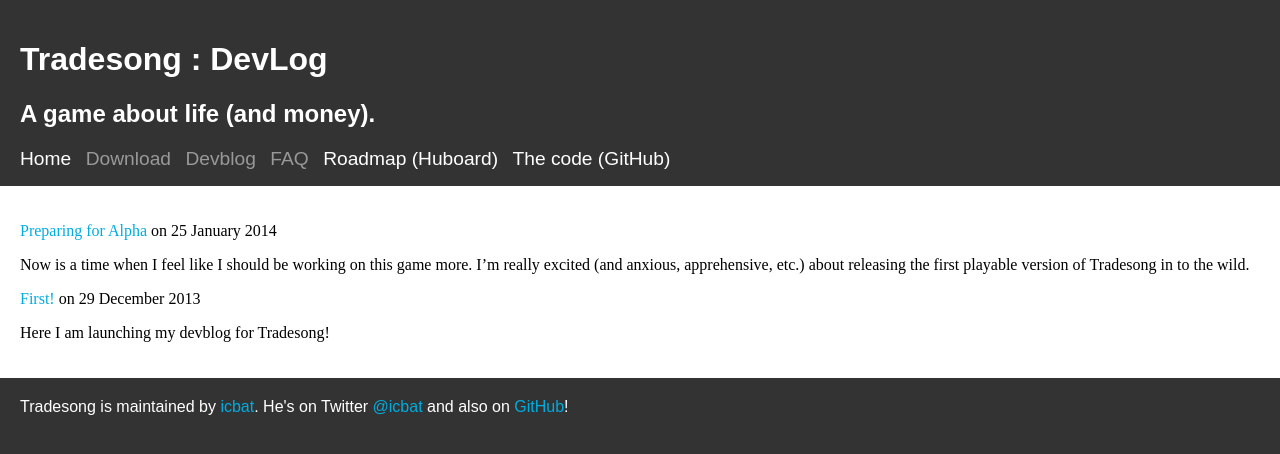
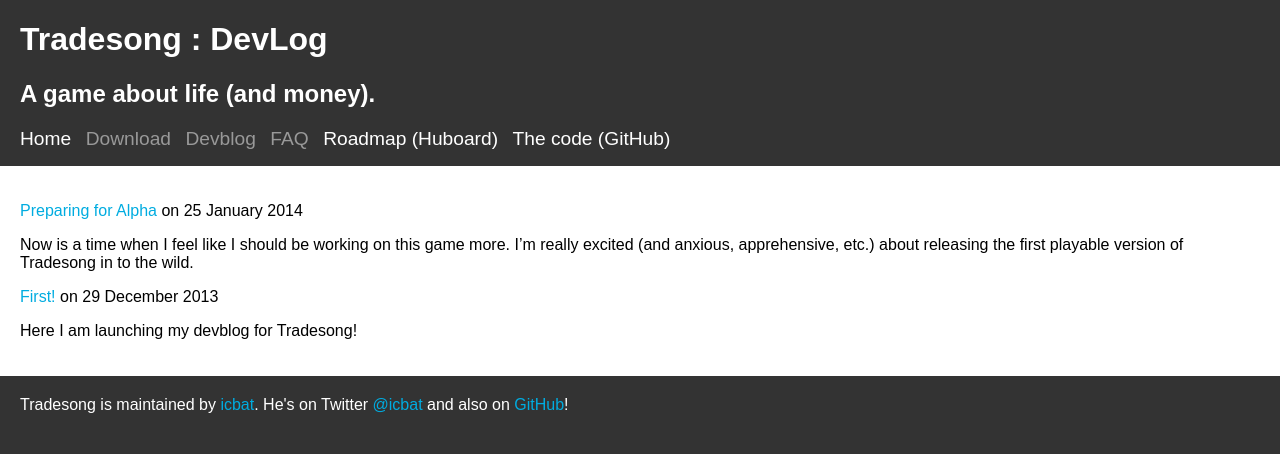
Before and after one commit to icbat/tradesong, a Jekyll site: the page built from index.markdown, in a window 1280 px wide. Shown: the top 454 px of the page. Built offline with Jekyll 4.4.1, drawn with Linux system fonts in a browser that asks for light colours.

Commit message:
Moving font again, fixing my last pet peeve

```diff
--- a/stylesheets/stylesheet.css
+++ b/stylesheets/stylesheet.css
@@ -1,6 +1,7 @@
 body {
 	background: #333;
 	margin: 0;
+	font-family: sans-serif;
 }
 
 a {
@@ -10,17 +11,25 @@
 
 a:hover{
 	text-decoration: underline;
+	color: #00ACE0;
 }
 
 header, footer {
 	padding: 20px;
 	padding-bottom:0;
 	color: #fff;
-	font-family: sans-serif;
+}
+
+header {
+	padding-top:0;
 }
 
 header a {
 	color: #fff;
+}
+
+.title {
+	padding-top:20px;
 }
 
 .title:hover {
```
